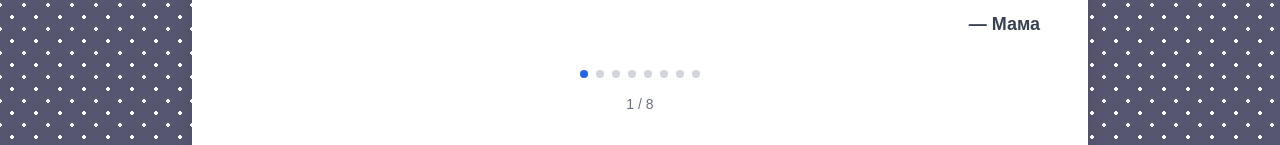
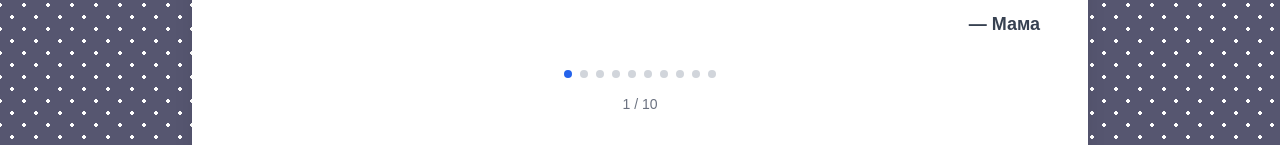
Before and after one commit to s-parfenov/kisesoroket, a Next.js app: page /congratulations in a window 1280 px wide. Shown: the part 571-716 px from the top of the page. Built offline with nearby package versions, Linux system fonts and the light colour scheme.

Commit message:
2 more congratz added

```diff
--- a/data/questions.ts
+++ b/data/questions.ts
@@ -122,18 +122,28 @@ export const congratulations: Congratulations[] = [
   },
   {
     id: 'congrats-5',
+    text: 'Артём это бизнес жилка от игоречка\n\nЭто острое чувство юмора, его особенная мимика и заразительный смех\n\nМожет обо всем договориться,\n\nСходил на эльбрус( если не та гора, поправьте) хочу так же 😸\n\nЧеловек который успевает воспитывать троих детей, заниматься спортом и ходит в горы, строить бизнес и видеться с друзьями, заниматься хобби, супер многогранность',
+    signature: 'Арина',
+  },
+  {
+    id: 'congrats-6',
     text: 'В день январский юбилея\nПожелать хочу скорее\nНовых встреч,удач, свершений\nИ шагов без сожалений,\nИ конечно же побед!\nНад рутиной и над скукой\nНад печалью и разлукой\nИ вперёд на много лет!\nА любви чтоб без оглядки. .\nУ девчонок все в порядке,\nИ с друзьями радость встречи \nПобед спортивных без увечий,\nЖизнь в хлопотах сердцу милых\nИ на все тебя хватило!!!',
     signature: 'Папа',
   },
   {
-    id: 'congrats-6',
+    id: 'congrats-7',
     text: 'Чтоб вокруг тебя бурлило\nИ шипело и кипело!\nКоль любовь - то только с милой\nДрака - только чтоб за дело!\nА победа - то навечно,\nПоражение -самый мизер.\nВсе невзгоды быстротечны\nИ с удачею по жизни!!!',
     signature: 'Ирина',
   },
   {
-    id: 'congrats-7',
+    id: 'congrats-8',
     text: 'Темочка! Ты мой кент по мужьям, по врачам, по жилью, по детям, и это только то, что вспомнилось навскидку) Хоть мы знакомы всего ничего, лет 12, я уже не представляю, как жить в этом суровом взрослом мире без тебя) Давай будем кентами и следующие 12 лет тоже❤️ С Днем Рождения!',
     signature: 'Ксюша, крестная ребенка №3',
+  },
+  {
+    id: 'congrats-9',
+    text: 'Накрывает кусты,\nНа склонах лысой горы\nСнегом мудрости.\nКисулькин прощается\nС первою частью детства',
+    signature: '🤗',
   },
 ];
 
```
